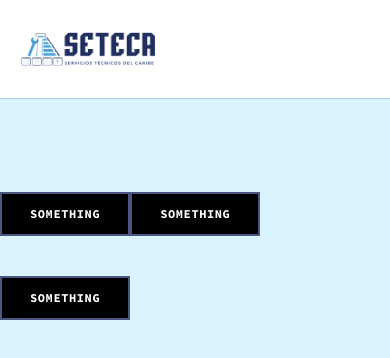
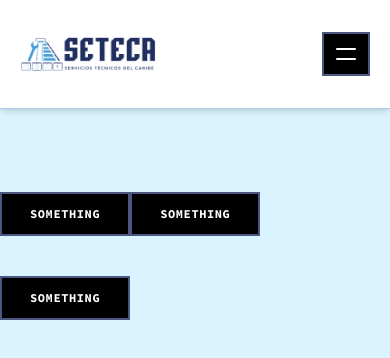
Before and after one commit to camm53/proyecto_god_front, a React (Vite) app: page / in a window 390 px wide. Shown: the top 358 px of the page. Built offline with nearby package versions, Linux system fonts and the light colour scheme.

Commit message:
se actualiza la navegacion 2.5/3

```diff
--- a/src/components/button.jsx
+++ b/src/components/button.jsx
@@ -7,7 +7,7 @@ const Button = ({className,href,onClick,children,px,white}) => {
   ${px||'px-7'} ${className||''}` ;
 
   const renderbutton = ()=> (
-    <button className={classes}>
+    <button className={classes} onClick={onClick}>
         <span>{children}</span>
         {/* {ButtonSvg(white)} */}
     </button>
--- a/src/components/header.jsx
+++ b/src/components/header.jsx
@@ -1,16 +1,31 @@
 import { useLocation } from "react-router-dom";
-
 import setecalogo from "../myassets/setecalogo.png";
 import {brainwave} from "../assets";
 import {navigation} from "../constants";
 import Button from "./button";
+import {HamburgerMenu} from "./design/Header";
+import { useState } from "react";
+import MenuSvg from "../assets/svg/MenuSvg" ;
 
 const header = () => {
     const pathname= useLocation();
+    const [opennav, closenav] = useState(false);
+    const togglenav = () => {
+      if (opennav){
+        closenav(false)
+      }else{
+        closenav(true)
+      }
+    }
+    const handleclick = () =>{
+      closenav(false)
+    }
 
-    const classes=`bg-s-1 fixed top-0 left-0 w-full z-50 backdrop-blur-sm border-b border-s-6 ${pathname.hash==="#home"?"bg-s-9/50":""}`;
-    const banner=`flex items-center px-5 lg:px-7.5 xl:px-10 py-8 w-screen` ;
-    const navsetup=`hidden fixed top-[5rem] left-0 bottom-0 right-0 bg-s-4
+    const classes=`bg-s-1 fixed top-0 left-0 w-full z-50
+    ${pathname.hash==="#home"?"bg-transparent shadow-[inset_0_12rem_4rem_-5rem_rgba(0,0,0,0.4)] md:shadow-[inset_0_13rem_4rem_-5rem_rgba(0,0,0,0.4)] pb-[6rem] "
+      :"border-b border-s-6 shadow-md"}`;
+    const banner=`flex items-center px-5 lg:px-7.5 xl:px-10 py-8 w-screen ` ;
+    const navsetup=`${opennav ? "flex" : "hidden" } fixed top-[5rem] left-0 bottom-0 right-0 bg-s-4
     md:static md:flex md:mx-auto text-s-9 md:bg-transparent` ;
     // md:bg-transparent
     const navitems=`flex-wrap relative z-2 flex flex-col items-center justify-center m-auto md:flex-row text-s-1/20 md:h-auto`;
@@ -20,7 +35,7 @@ const header = () => {
 
     <div className={classes}>
       <div className={banner}>
-      <a className=" flex  item-center  w-[8.5rem] min-w-[8.5rem] xl-mr-8 md:w-[10rem]" href="#home">
+      <a onClick={handleclick} className=" flex  item-center  w-[8.5rem] min-w-[8.5rem] xl-mr-8 md:w-[10rem]" href="#home">
         <img  src={setecalogo} width={160} height={40} className={`w-full h-auto object-contain
           drop-shadow-[0_0_.05rem_rgba(255,255,255,1)]`} alt="seteca"/>
 
@@ -28,10 +43,10 @@ const header = () => {
       <nav className={navsetup}>
         <div className={navitems}>
           {navigation.map((item)=>(
-            <a key={item.id} href={item.url} className={` block relative text-2xl px-6 md:-mr0.25 md:text-sm text-s-9 md:h-[2.6rem] md:flex  items-center justify-center
+            <a key={item.id} href={item.url} onClick={handleclick} className={` block relative text-2xl px-6 md:-mr0.25 md:text-sm text-s-9 md:h-[2.6rem] md:flex  items-center justify-center
               ${item.onlyMobile  ? 'md:hidden' :"" }
               ${item.url === pathname.hash ? 'z-2 md:text-s-7 ':
-                pathname.hash==="#home" ? "md:text-s-1/100 hover:md:text-s-2/90 hover:md:border-s-6 hover:md:border-b hover:md:boder-solid" :
+                pathname.hash==="#home" ? "md:text-s-1/100 hover:md:text-s-1/80 hover:md:border-s-1 hover:md:border-b hover:md:boder-solid" :
                 "hover:md:text-s-5 hover:md:border-b hover:md:boder-solid hover:md:border-s-10" }`}>
               {item.title}
             </a>
@@ -45,6 +60,9 @@ const header = () => {
       <Button className="hidden md:flex " href="#login">
         login
       </Button>
+      <Button className="ml-auto md:hidden p-3" onClick={togglenav} px="px3" >
+        <MenuSvg openNavigation={opennav}></MenuSvg>
+      </Button>
       </div>
     </div>
 
```
